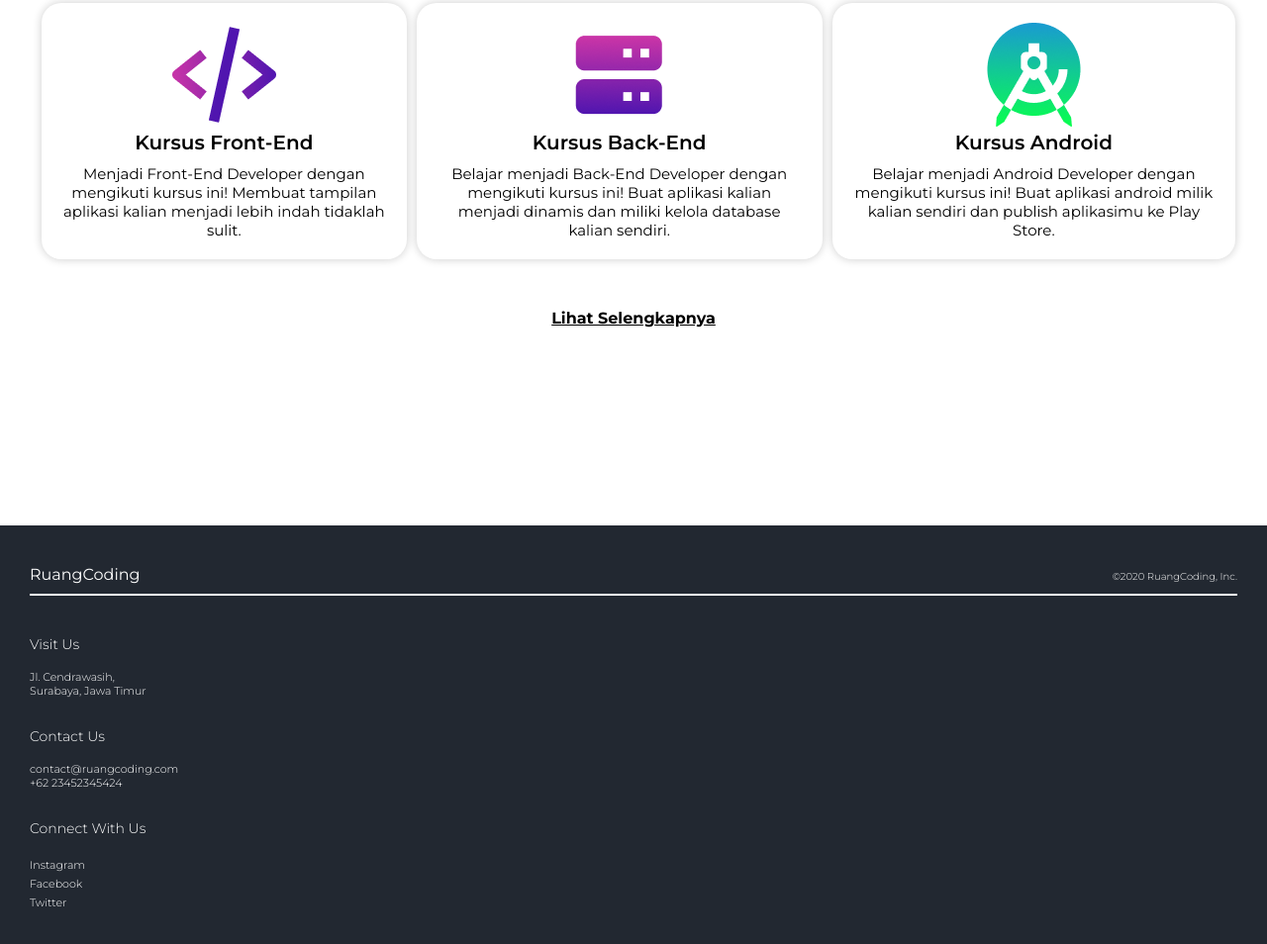
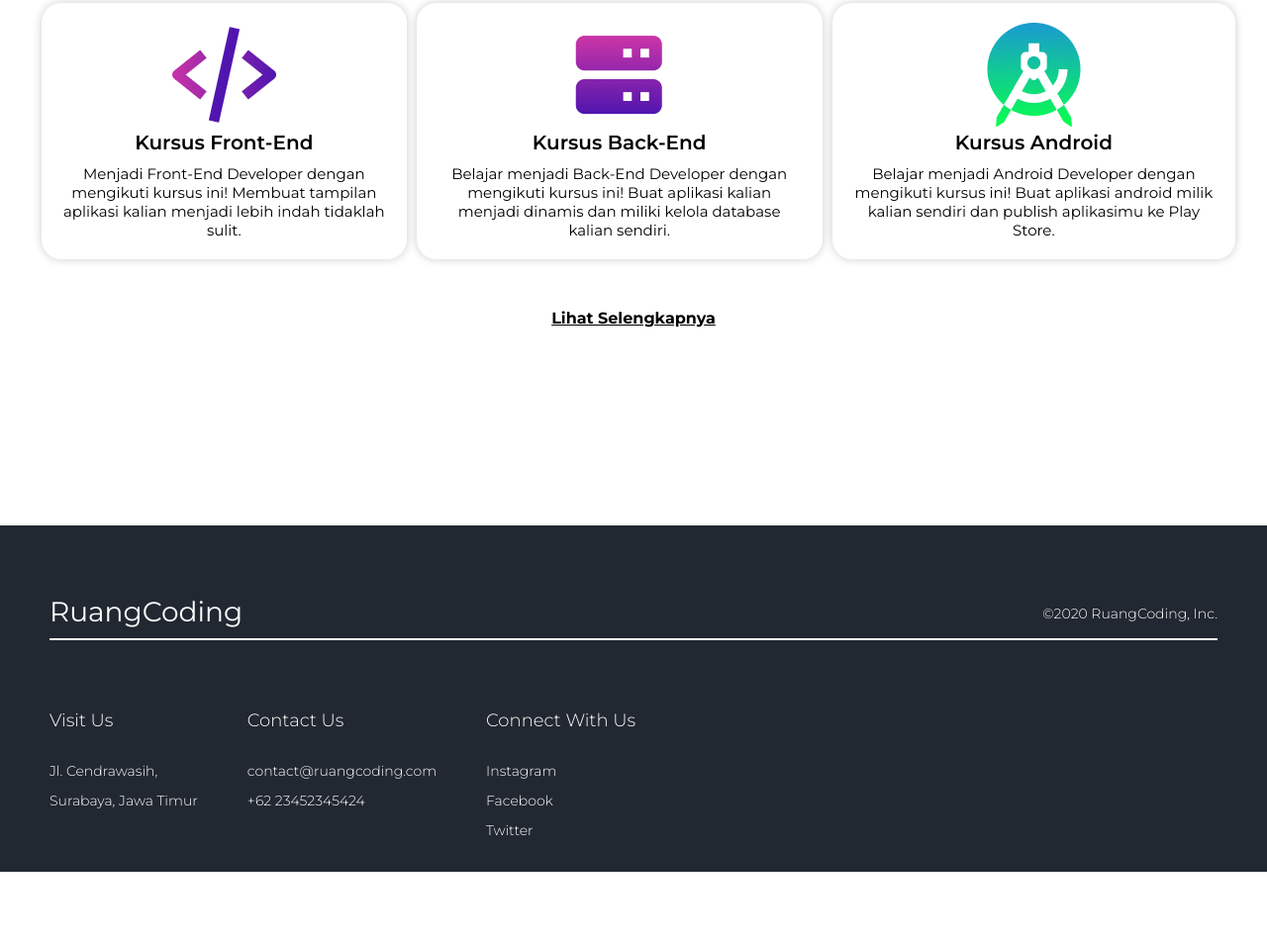
Before and after one commit to mikhaelesa/RuangCoding, a plain HTML site: page index.html in a window 1280 px wide. Shown: the part 1880-2834 px from the top of the page at 99% size. After the commit the page ends 2761 px from the top, so only its background shows below. Drawn offline with Linux system fonts and the light colour scheme.

Commit message:
improve for dekstop device

```diff
--- a/css/responsive.css
+++ b/css/responsive.css
@@ -1,103 +1,134 @@
 /* SECTION RESPONSIVE FOR DESKTOP VERSION */
 
-@media(min-width: 768px){
-
+@media (min-width: 768px) {
 	/* SECTION GLOBAL FOR DESKTOP */
-  .btn{
+	.btn {
 		width: 30vw;
 	}
 
-  .h1{
+	.h1 {
 		font-size: 4.5vw;
 	}
 
-  .h2{
+	.h2 {
 		font-size: 3vw;
 	}
 
 	/* !SECTION GLOBAL FOR DESKTOP END */
 
 	/* SECTION HEADER DESKTOP */
-  header{
+	header {
 		padding-bottom: 300px;
 	}
 
-  header .container nav{
+	header .container nav {
 		display: flex;
 		justify-content: space-around;
 		align-items: center;
 		padding: 10px;
 	}
 
-  header .container nav .links{
+	header .container nav .links {
 		display: flex;
 		justify-content: space-around;
 		align-items: center;
 		width: 40%;
 	}
 
-  header .container nav .links a{
+	header .container nav .links a {
 		color: white;
 		text-decoration: none;
 	}
 
-  header .container .hamburger{
+	header .container .hamburger {
 		display: none;
 	}
 	/* !SECTION HEADER DESKTOP END */
 
-
 	/* SECTION ABOUT DESKTOP */
 
-  .case{
+	.case {
 		flex-direction: row;
 		justify-content: space-evenly;
 		align-items: center;
 	}
 
-  .case .message h1{
+	.case .message h1 {
 		font-size: 3vw;
 	}
 
-  .case .message h2{
+	.case .message h2 {
 		font-size: 2vw;
 	}
 
-  .case .illustration img{
+	.case .illustration img {
 		width: 40vw;
 	}
 
-  .case:nth-child(2) .illustration{
+	.case:nth-child(2) .illustration {
 		order: 1;
 	}
 
-  .case:nth-child(2) .message{
+	.case:nth-child(2) .message {
 		order: 2;
 	}
 
 	/* !SECTION ABOUT DESKTOP END */
 
-
 	/* SECTION SERVICES DESKTOP */
 
-  main .container .cards{
+	main .container .cards {
 		flex-direction: row;
 	}
 
-  .card{
+	.card {
 		flex-direction: column;
 		text-align: center;
 	}
 
-  .card img{
+	.card img {
 		order: 1;
 	}
 
-  .card .message{
+	.card .message {
 		order: 2;
 	}
 	/* !SECTION SERVICES DESKTOP END */
 
+	/* section footer */
+	.footer {
+		padding: 70px 50px;
+		height: 350px;
+	}
+
+	.footer-logo {
+		font-weight: normal;
+		font-size: 28px;
+		display: block;
+		float: left;
+		margin-bottom: 10px;
+	}
+	.footer-inc {
+		margin-top: 10px;
+		font-size: 14px;
+		float: right;
+	}
+
+	.content {
+		width: auto;
+		float: left;
+		margin-right: 50px;
+	}
+	.content .content-title {
+		font-size: 18px;
+		margin-bottom: 25px;
+	}
+	.content .content-sub {
+		font-size: 14px;
+		line-height: 30px;
+	}
+
+	/* !section footer end */
 }
 
 /* !SECTION RESPONSIVE FOR DESKTOP VERSION END */
```
Lines whose indentation alone changed are shown as unchanged.
